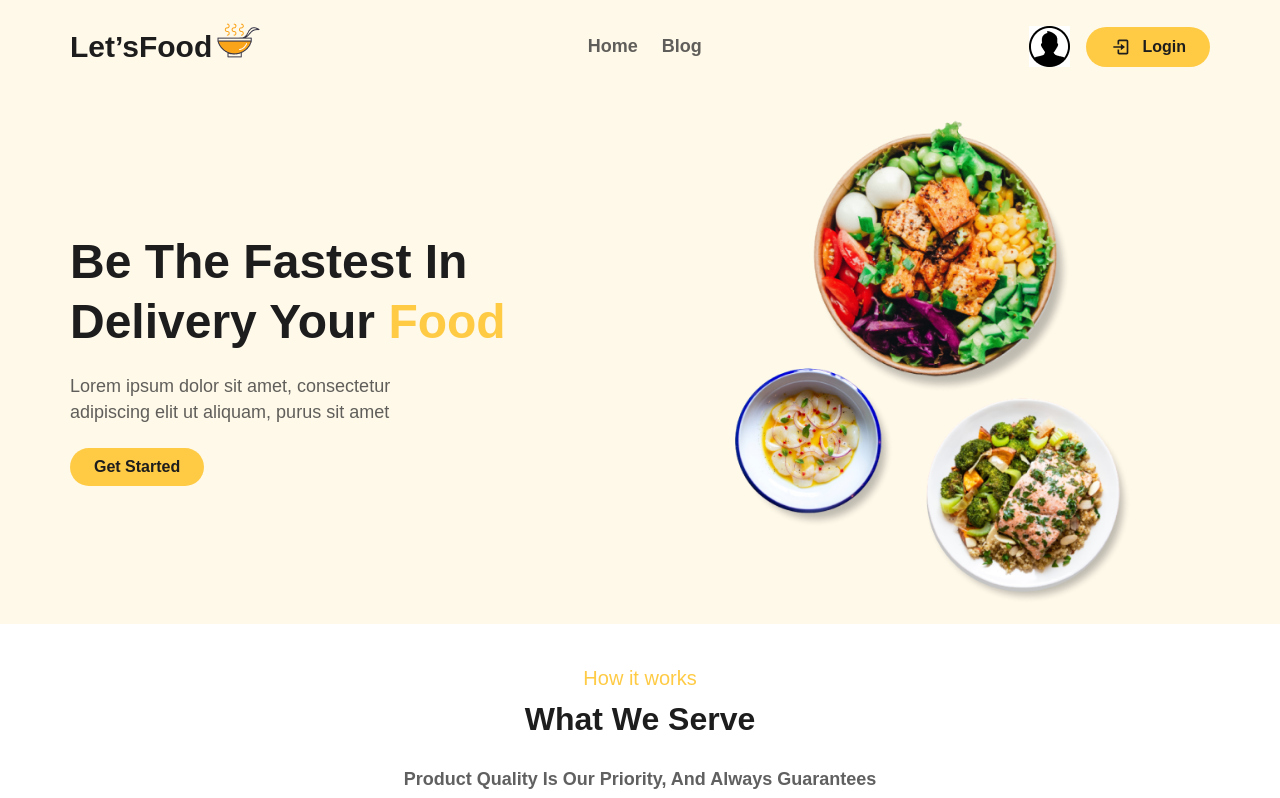
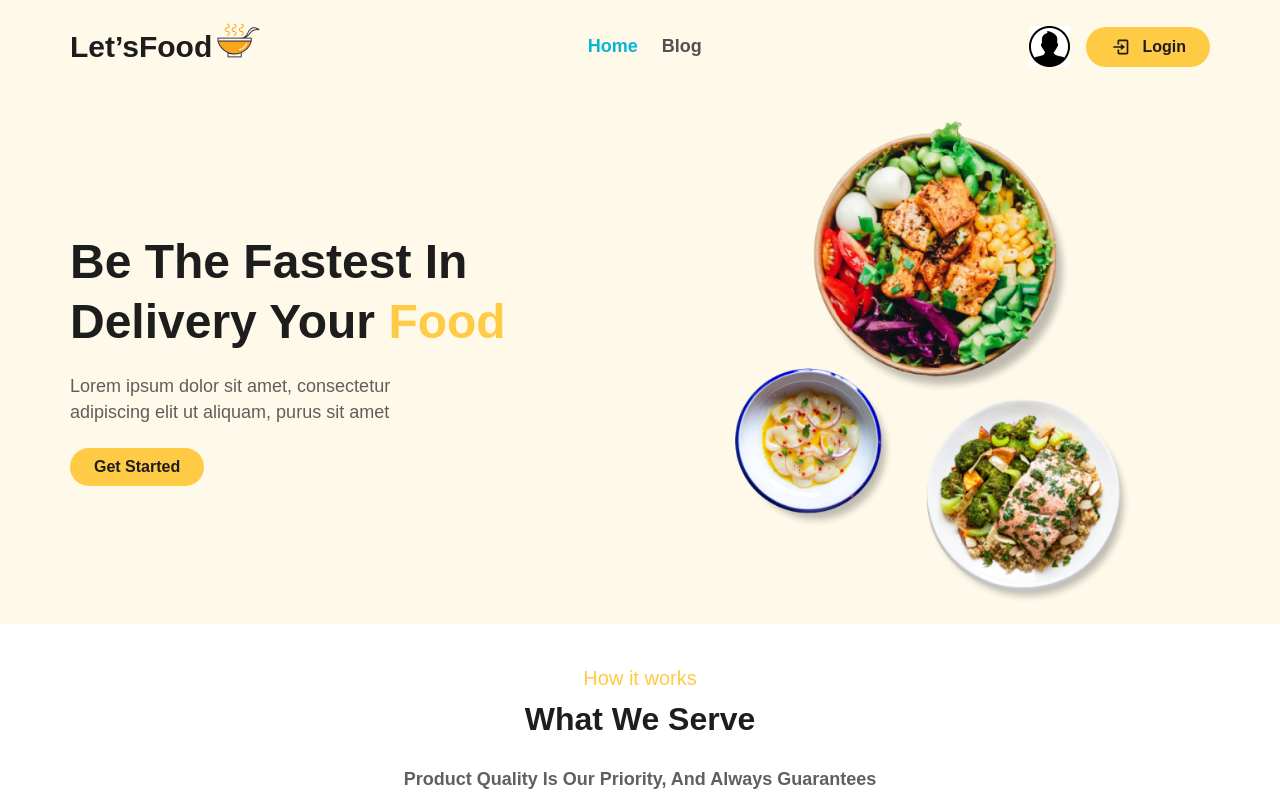
Before and after one commit to Nazmul66/Lets-Food, a React (Vite) app: page / in a window 1280 px wide. Shown: the top 798 px of the page. Built offline with nearby package versions, Linux system fonts and the light colour scheme; no server answers.

Commit message:
complete active route setup

```diff
--- a/src/Components/Pages/Header/Header.css
+++ b/src/Components/Pages/Header/Header.css
@@ -26,7 +26,7 @@ nav ul li a:hover::before{
     width: 100%;
 }
 nav ul li a:hover{
-    color: var(--black);
+    color: #06b6d4 !important;
 }
 .btn-login{
     background: #FFCB45;
--- a/src/Components/Pages/Header/Header.jsx
+++ b/src/Components/Pages/Header/Header.jsx
@@ -1,13 +1,14 @@
-import React, { useContext } from 'react';
+import React, { useContext, useState } from 'react';
 import './Header.css'
 import logo from '../../../assets/logo.png'
 import user from '../../../assets/index 1.png'
-import { Link } from 'react-router-dom';
+import { Link, NavLink } from 'react-router-dom';
 import { BiLogIn } from "react-icons/bi";
 import { AuthContext } from '../../AuthProvider/AuthProvider';
 
 const Header = () => {
    const { userInfo , userOut } = useContext(AuthContext);
+   const [act, setAct] = useState("");
 
    const handleLogOut = () =>{
       userOut()
@@ -29,10 +30,10 @@ const Header = () => {
                <nav>
                   <ul className='flex items-center'>
                     <li>
-                        <Link to="/">Home</Link>
+                        <NavLink to="/" className={({ isActive }) => isActive ? "text-cyan-500" :  "text-[#1e1e1ec4]"} >Home</NavLink>
                     </li>
                     <li>
-                       <Link to="/blog">Blog</Link>
+                     <NavLink to="/blog" className={({ isActive }) => isActive ? "text-cyan-500" :"text-[#1e1e1ec4]"}>Blog</NavLink>
                     </li>
                   </ul>
                </nav>
```
